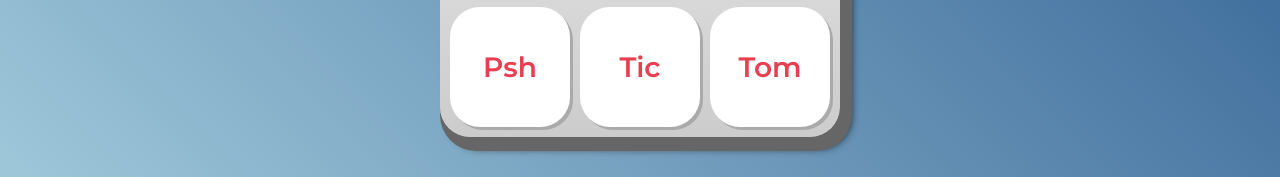
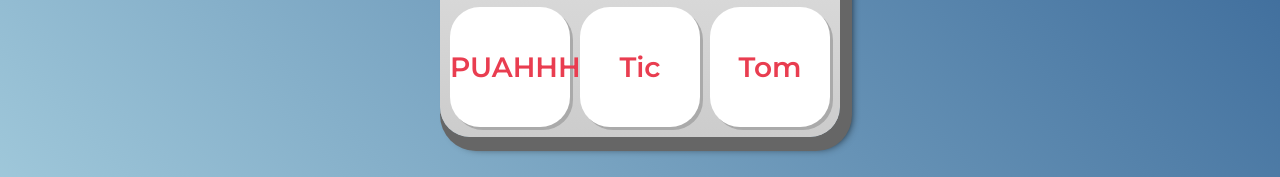
Before and after one commit to FelipeCossta/Alura_Midi, a plain HTML site: page index.html in a window 1280 px wide. Shown: the part 489-666 px from the top of the page. Drawn offline with Linux system fonts and the light colour scheme.

Commit message:
Alteração no HTML

```diff
--- a/index.html
+++ b/index.html
@@ -30,7 +30,7 @@
         <button class="tecla tecla_splash">Splash</button>
         <button class="tecla tecla_toim">Toim</button>
 
-        <button class="tecla tecla_psh">Psh</button>
+        <button class="tecla tecla_psh">PUAHHHHHH</button>
         <button class="tecla tecla_tic">Tic</button>
         <button class="tecla tecla_tom">Tom</button>
     </section>
```
